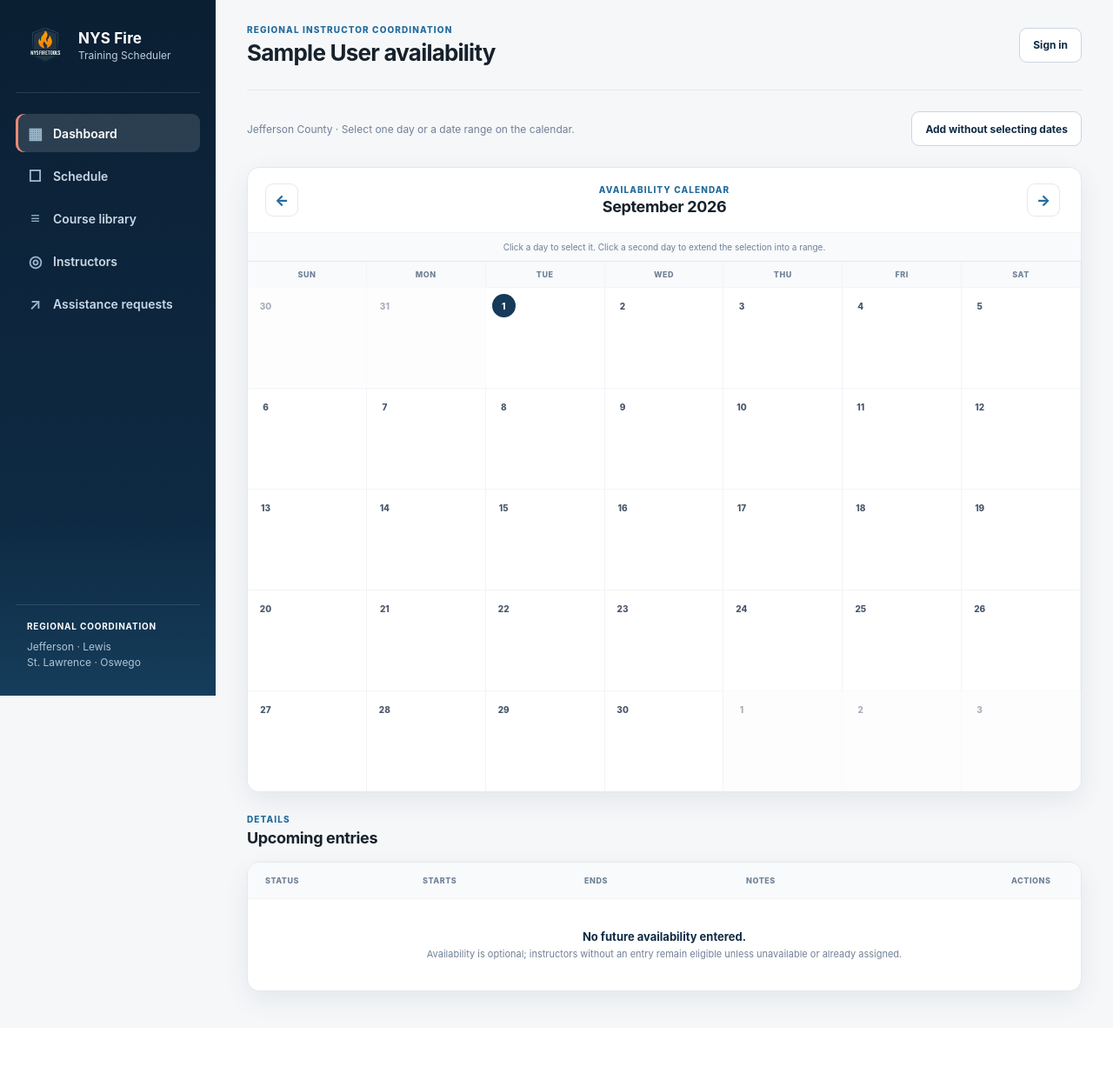
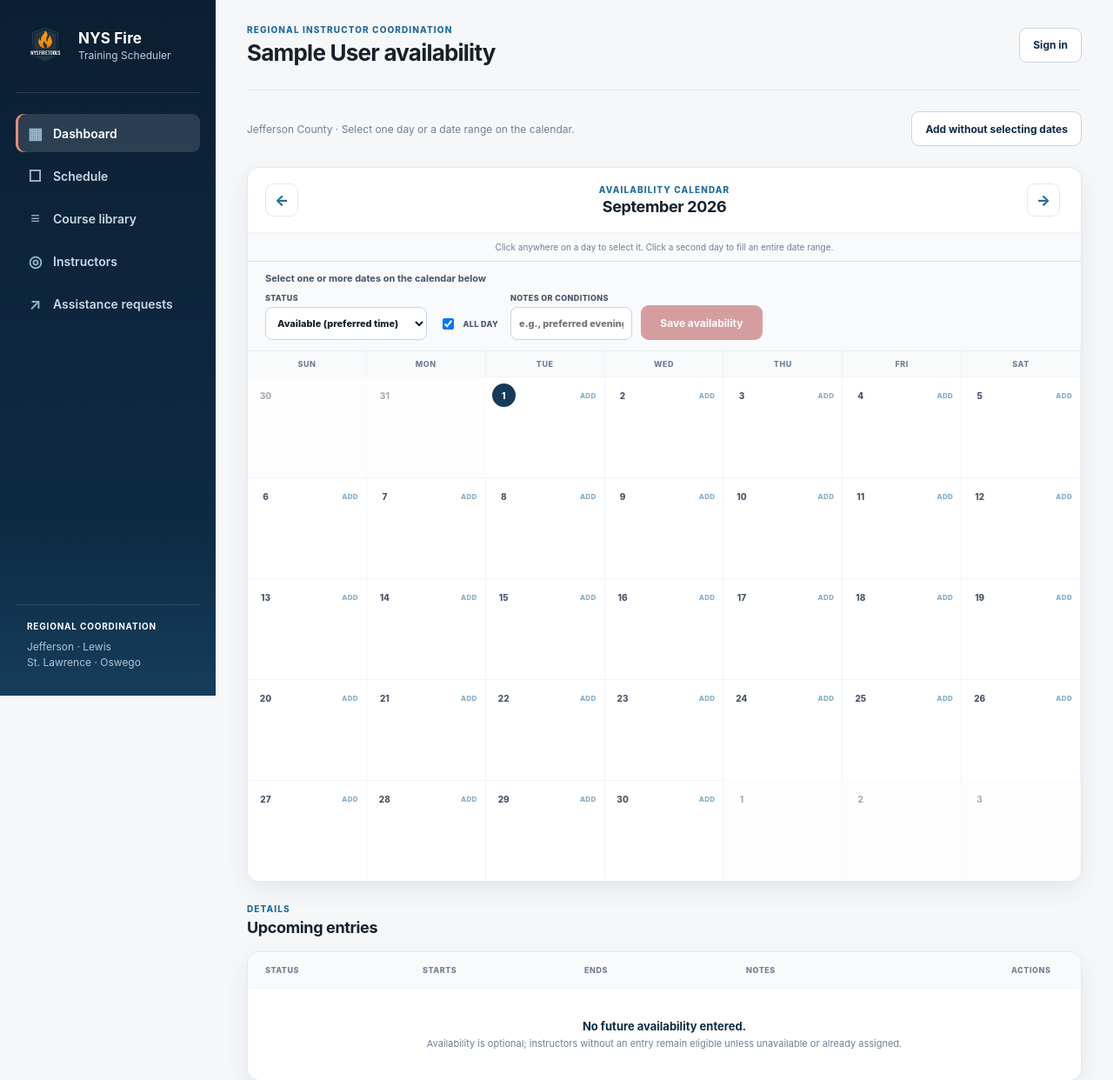
Before and after one commit to tz2327ny/scheduling.nysfiretools.com, a Django app: page /instructors/1/availability/ in a window 1280 px wide. Shown: the top 1242 px of the page at 87% size. Before the commit the page ends 1164 px from the top, so only its background shows below. Run offline with Django 5.2, Linux system fonts and the light colour scheme; data comes from the database, SQL or seed files in the repository; tables that the repository leaves empty hold one stand-in row (values such as "Sample post").

Commit message:
Make calendar quick entry visibly interactive

```diff
--- a/scheduling/tests.py
+++ b/scheduling/tests.py
@@ -455,6 +455,9 @@ class AvailabilityTests(SchedulingTestCase):
         self.assertContains(response, "September 2026")
         self.assertContains(response, 'data-calendar-date="2026-09-14"')
         self.assertContains(response, 'data-selectable-date="2026-09-14"')
+        self.assertContains(response, "Select one or more dates on the calendar below")
+        self.assertContains(response, "data-save-availability")
+        self.assertNotContains(response, "data-availability-selection method=\"post\" hidden")
 
     @override_settings(DEBUG=False)
     def test_calendar_quick_form_creates_all_day_availability(self):
--- a/static/css/app.css
+++ b/static/css/app.css
@@ -72,6 +72,8 @@ h2 { margin-bottom: 0; font-size: 18px; letter-spacing: -.02em; }
 .button { display: inline-flex; align-items: center; justify-content: center; }
 .button.primary { background: var(--red-700); color: white; box-shadow: 0 5px 12px rgba(169,47,50,.18); }
 .button.primary:hover { background: #91272a; }
+.button:disabled { cursor: not-allowed; opacity: .45; box-shadow: none; }
+.button.primary:disabled:hover { background: var(--red-700); }
 .button.secondary { border-color: var(--slate-300); background: white; color: var(--navy-900); }
 .button.danger { background: var(--red-700); color: white; }
 .button.danger:hover { background: #91272a; }
@@ -152,6 +154,7 @@ h2 { margin-bottom: 0; font-size: 18px; letter-spacing: -.02em; }
 .calendar-instructions { padding: 10px 20px; border-top: 1px solid var(--slate-100); background: #f8fafb; color: var(--slate-500); font-size: 10px; text-align: center; }
 .calendar-selection { display: flex; align-items: center; justify-content: space-between; gap: 16px; padding: 12px 20px; border-top: 1px solid #cbdfea; background: #edf6fb; color: #234d66; font-size: 11px; }
 .calendar-selection[hidden] { display: none; }
+.calendar-selection.empty-selection { background: #f8fafb; color: var(--slate-700); }
 .calendar-selection > span { display: flex; align-items: center; gap: 12px; }
 .calendar-quick-form { display: block; }
 .quick-form-heading { display: flex; align-items: center; justify-content: space-between; gap: 16px; margin-bottom: 10px; }
@@ -171,9 +174,11 @@ h2 { margin-bottom: 0; font-size: 18px; letter-spacing: -.02em; }
 .availability-day.outside-month { background: #fafbfc; opacity: .48; }
 .availability-day.selected-range { background: #edf6fb; }
 .availability-day.range-start, .availability-day.range-end { box-shadow: inset 0 0 0 2px var(--blue-600); }
-.calendar-day-select { width: 100%; padding: 0 0 6px; border: 0; background: transparent; color: var(--slate-700); text-align: left; cursor: pointer; }
+.calendar-day-select { width: 100%; min-height: 32px; display: flex; align-items: center; justify-content: space-between; gap: 8px; padding: 0 0 6px; border: 0; background: transparent; color: var(--slate-700); text-align: left; cursor: pointer; }
 .calendar-day-select:disabled { cursor: default; }
 .calendar-day-select span { width: 27px; height: 27px; display: grid; place-items: center; border-radius: 50%; font-size: 10px; font-weight: 800; }
+.calendar-day-select small { padding-right: 2px; color: var(--blue-600); font-size: 8px; font-weight: 800; letter-spacing: .04em; text-transform: uppercase; opacity: .55; }
+.availability-day.selectable:hover .calendar-day-select small { opacity: 1; }
 .availability-day.today .calendar-day-select span { background: var(--navy-800); color: white; }
 .calendar-entries { display: grid; gap: 4px; }
 .calendar-entry { overflow: hidden; padding: 5px 6px; border-radius: 5px; font-size: 8px; font-weight: 800; line-height: 1.2; text-overflow: ellipsis; white-space: nowrap; }
--- a/static/js/availability-calendar.js
+++ b/static/js/availability-calendar.js
@@ -12,6 +12,7 @@
   const allDayInput = quickForm?.querySelector('input[name="all_day"]');
   const startTimeInput = calendar.querySelector("[data-start-time]");
   const endTimeInput = calendar.querySelector("[data-end-time]");
+  const saveButton = calendar.querySelector("[data-save-availability]");
   const timeFields = [...calendar.querySelectorAll("[data-time-field]")];
 
   if (!quickForm || !selectionLabel || !clearButton || !startsInput || !endsInput) return;
@@ -69,12 +70,16 @@
       cell.classList.toggle("range-end", date === endDate);
     });
     if (!startDate || !endDate) {
-      quickForm.hidden = true;
-      selectionLabel.textContent = "";
+      quickForm.classList.add("empty-selection");
+      selectionLabel.textContent = "Select one or more dates on the calendar below";
+      clearButton.hidden = true;
+      if (saveButton) saveButton.disabled = true;
       updateDateTimeValues();
       return;
     }
-    quickForm.hidden = false;
+    quickForm.classList.remove("empty-selection");
+    clearButton.hidden = false;
+    if (saveButton) saveButton.disabled = false;
     selectionLabel.textContent = startDate === endDate
       ? readableDate(startDate)
       : `${readableDate(startDate)} – ${readableDate(endDate)}`;
--- a/templates/scheduling/availability_list.html
+++ b/templates/scheduling/availability_list.html
@@ -17,13 +17,13 @@
     <a class="calendar-nav" href="?month={{ next_month|date:'Y-m' }}" aria-label="Next month">→</a>
   </div>
   {% if can_manage %}
-  <div class="calendar-instructions">Click a day to select it. Click a second day to extend the selection into a range.</div>
-  <form class="calendar-selection calendar-quick-form" data-availability-selection method="post" {% if not quick_form.errors %}hidden{% endif %}>
+  <div class="calendar-instructions">Click anywhere on a day to select it. Click a second day to fill an entire date range.</div>
+  <form class="calendar-selection calendar-quick-form" data-availability-selection method="post">
     {% csrf_token %}
     <input type="hidden" name="month" value="{{ month_start|date:'Y-m' }}">
     <input type="hidden" name="starts_at" data-starts-at value="{{ quick_form.starts_at.value|default:'' }}">
     <input type="hidden" name="ends_at" data-ends-at value="{{ quick_form.ends_at.value|default:'' }}">
-    <div class="quick-form-heading"><strong data-selection-label>{% if quick_form.errors %}Review this availability entry{% endif %}</strong><button class="text-button" type="button" data-clear-selection>Clear</button></div>
+    <div class="quick-form-heading"><strong data-selection-label>{% if quick_form.errors %}Review this availability entry{% else %}Select one or more dates on the calendar below{% endif %}</strong><button class="text-button" type="button" data-clear-selection {% if not quick_form.errors %}hidden{% endif %}>Clear dates</button></div>
     {% if quick_form.errors %}<div class="form-errors quick-form-errors">{{ quick_form.errors }}</div>{% endif %}
     <div class="quick-form-fields">
       <label><span>Status</span>{{ quick_form.status }}</label>
@@ -31,7 +31,7 @@
       <label data-time-field><span>Start time</span><input type="time" value="08:00" data-start-time></label>
       <label data-time-field><span>End time</span><input type="time" value="17:00" data-end-time></label>
       <label class="quick-notes"><span>Notes or conditions</span>{{ quick_form.notes }}</label>
-      <button class="button primary" type="submit">Save availability</button>
+      <button class="button primary" type="submit" data-save-availability {% if not quick_form.errors %}disabled{% endif %}>Save availability</button>
     </div>
   </form>
   {% endif %}
@@ -43,7 +43,7 @@
       {% for week in calendar_weeks %}
         {% for day in week %}
         <div class="availability-day {% if not day.in_month %}outside-month{% elif can_manage %}selectable{% endif %} {% if day.is_today %}today{% endif %}" data-calendar-cell="{{ day.date|date:'Y-m-d' }}" {% if can_manage and day.in_month %}data-selectable-date="{{ day.date|date:'Y-m-d' }}"{% endif %}>
-          <button class="calendar-day-select" type="button" data-calendar-date="{{ day.date|date:'Y-m-d' }}" {% if not can_manage or not day.in_month %}disabled{% endif %}><span>{{ day.date.day }}</span></button>
+          <button class="calendar-day-select" type="button" data-calendar-date="{{ day.date|date:'Y-m-d' }}" {% if not can_manage or not day.in_month %}disabled{% endif %}><span>{{ day.date.day }}</span>{% if can_manage and day.in_month %}<small>Add</small>{% endif %}</button>
           <div class="calendar-entries">
             {% for entry in day.entries %}
               {% if can_manage %}<a class="calendar-entry {{ entry.status }}" href="{% url 'availability_edit' instructor.pk entry.pk %}">{{ entry.get_status_display }}</a>{% else %}<span class="calendar-entry {{ entry.status }}">{{ entry.get_status_display }}</span>{% endif %}
@@ -75,4 +75,4 @@
 </section>
 {% endblock %}
 
-{% block extra_scripts %}<script src="{% static 'js/availability-calendar.js' %}?v=5" defer></script>{% endblock %}
+{% block extra_scripts %}<script src="{% static 'js/availability-calendar.js' %}?v=6" defer></script>{% endblock %}
```
